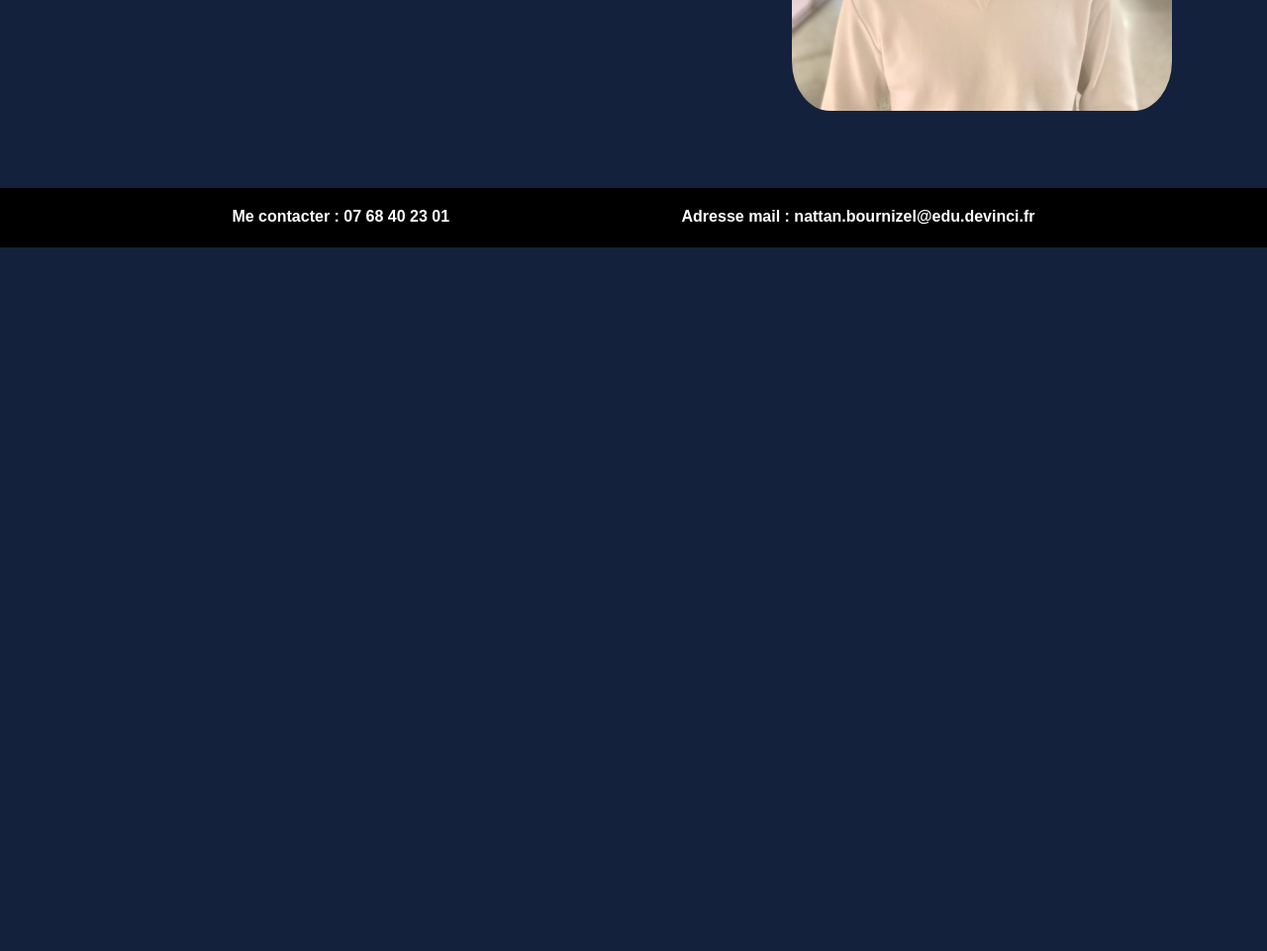
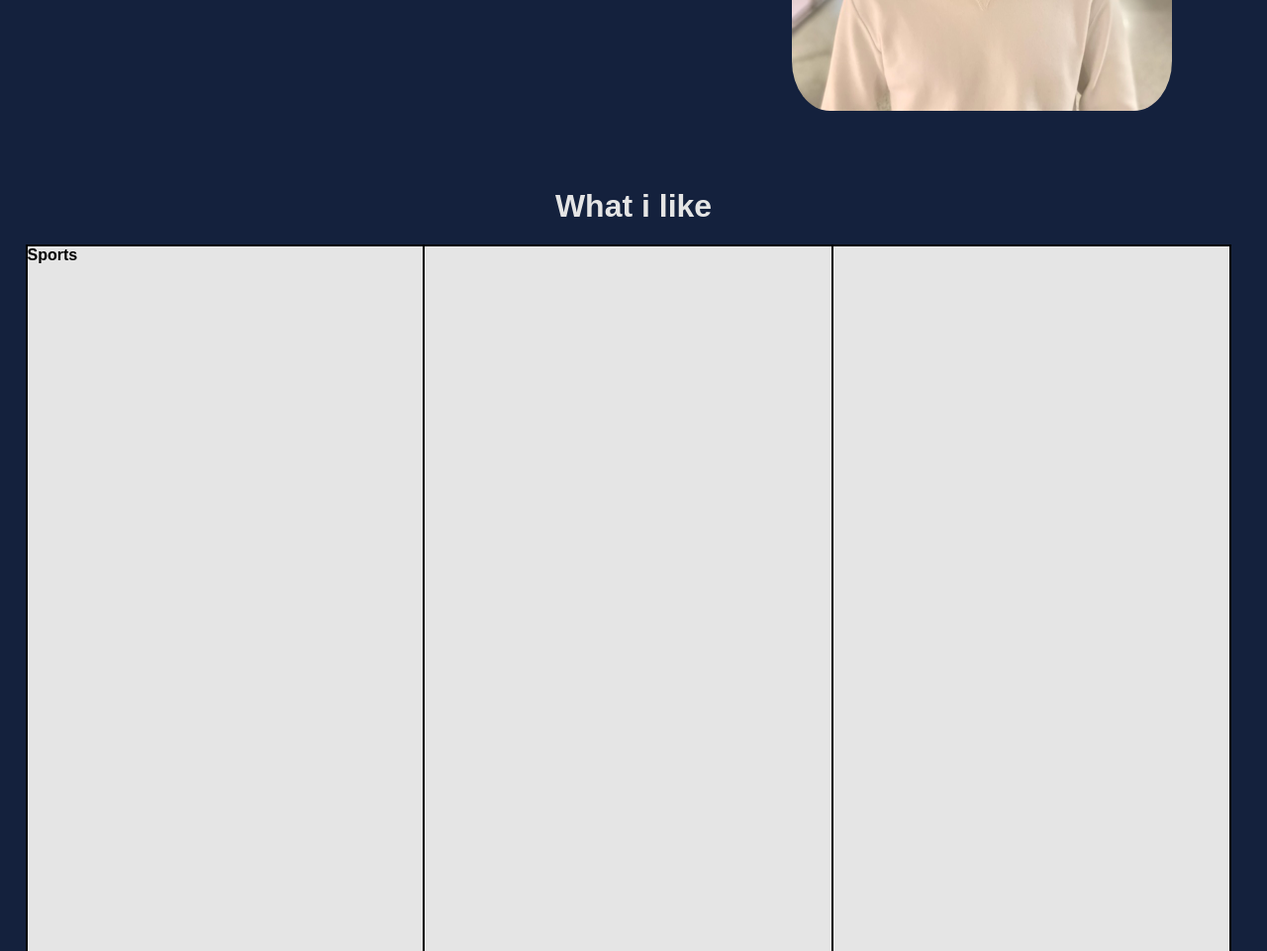
Before and after one commit to nattanbournizel/portfolio, a plain HTML site: page index.html in a window 1280 px wide. Shown: the part 500-1461 px from the top of the page at 99% size. Before the commit the page ends 800 px from the top, so only its background shows below. Drawn offline with Linux system fonts and the light colour scheme.

Commit message:
add new things

```diff
--- a/index.html
+++ b/index.html
@@ -29,7 +29,36 @@
         </div>
 
         <div class="box2">
-            <img class="imagehome" src="images/IMG_40251.jpg">
+            <img class="imagehome" src="images/IMG_40251.jpg" alt="photo of me">
+        </div>
+
+    </section>
+
+    <h1 class="titlepreferencies"> What i like </h1>
+
+    <section class="preferencies">
+
+        <div class="backgroundlike">
+
+            <div class="like1">
+                <h4 class="titlelike1">Sports</h4>
+
+            </div>
+
+            <div class="like2">
+
+
+            </div>
+
+            <div class="like3">
+
+
+            </div>
+
+
+
+
+
         </div>
 
     </section>
--- a/scss/body/body.scss
+++ b/scss/body/body.scss
@@ -55,3 +55,49 @@ body {
     margin-top: 50px;
     border-radius: 10%;
 }
+
+.titlepreferencies{
+    text-align: center;
+    color: #e5e5e5;
+}
+
+.preferencies{
+    width: 100%;
+    height: 750px;
+    margin-top: 20px;
+}
+
+.backgroundlike{
+    width: 95%;
+    height: 95%;
+    border: solid 1px black;
+    margin-left: 2%;
+    margin-top: 1%;
+    background-color: #e5e5e5;
+    display: flex;
+}
+
+.like1{
+    width: 33%;
+    height: 100%;
+    border: solid 1px black;
+
+}
+
+.like2{
+    width: 34%;
+    height: 100%;
+    border: solid 1px black;
+
+}
+
+.like3{
+    width: 33%;
+    height: 100%;
+    border: solid 1px black;
+
+}
+
+.titlelike1{
+
+}
```
Also changed, not shown: style.css, 1 other file.
